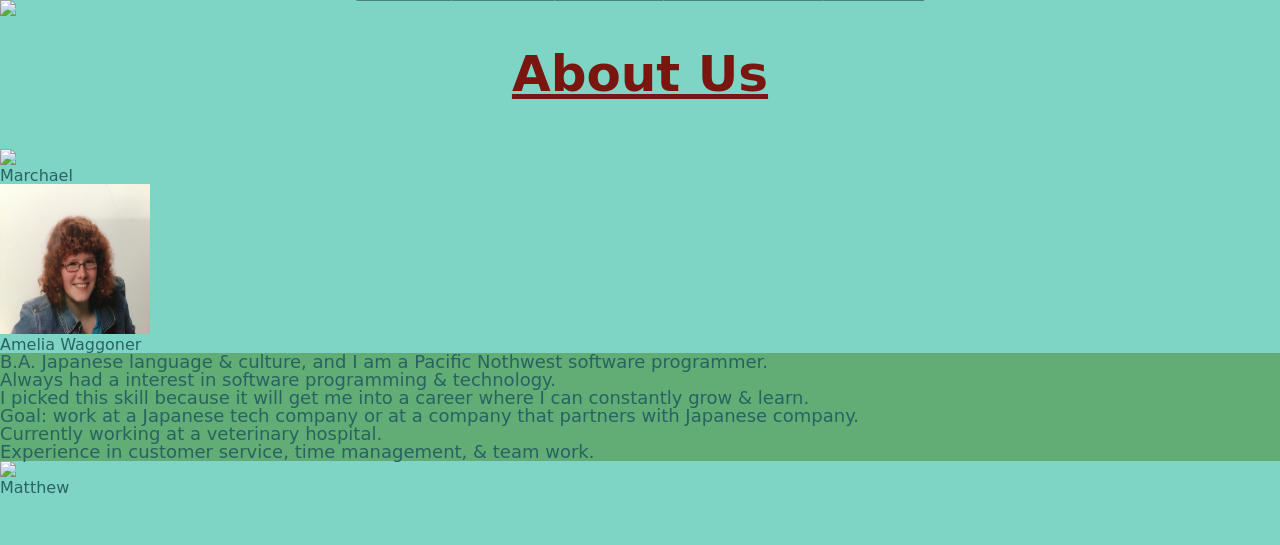
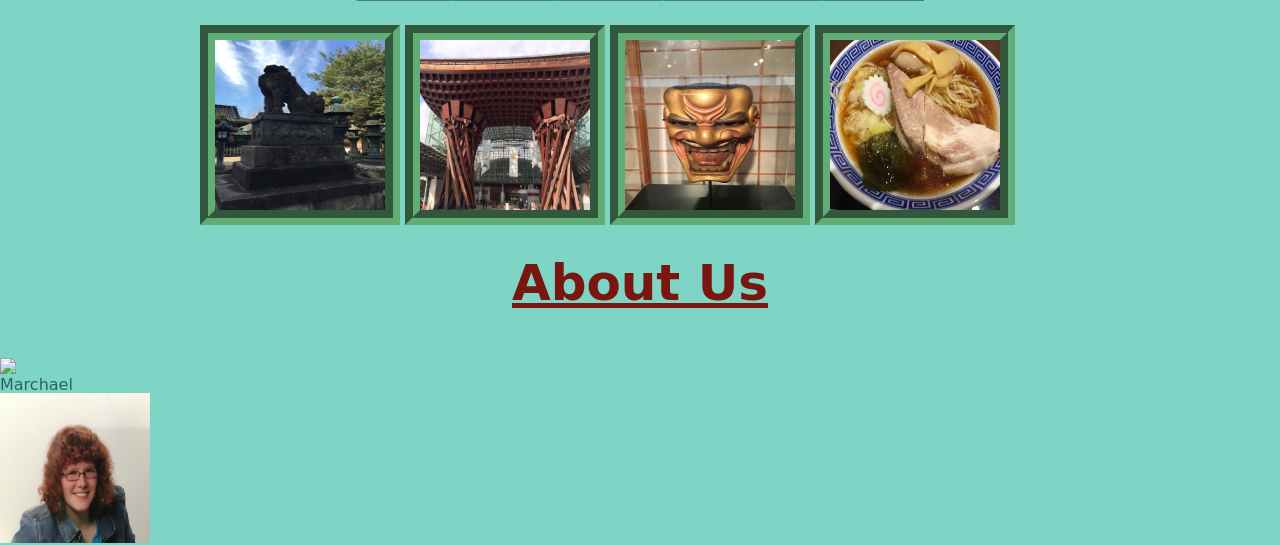
Before and after one commit to Team-Bulbasaur-MMA/Ronin, a Node server app: page /aboutUs in a window 1280 px wide. Shown: the part 200-745 px from the top of the page. Run offline with Node 20, Linux system fonts and the light colour scheme; some libraries are stand-ins or nearby versions; some web fonts are replaced.

Commit message:
added pictures to img folder, and put images on about page with styling

```diff
--- a/public/styles/layout.css
+++ b/public/styles/layout.css
@@ -123,6 +123,39 @@ input {
   background-color: rgb(98, 172, 117);
   font-size: 18px;
 }
+
+#aboutdiv {
+  display: block;
+  margin-top: 25px;
+  margin-left: auto;
+  margin-right: auto;
+}
+
+.liondogimg {
+  height: 200px;
+  width: 200px;
+  border: groove rgb(98, 172, 117) 15px;
+  margin-left: 200px;
+}
+
+.trainstationimg {
+  height: 200px;
+  width: 200px;
+  border: groove rgb(98, 172, 117) 15px;
+}
+
+.maskimg {
+  height: 200px;
+  width: 200px;
+  border: groove rgb(98, 172, 117) 15px;
+}
+
+.ramenimg {
+  height: 200px;
+  width: 200px;
+  border: groove rgb(98, 172, 117) 15px;
+}
+
 }
 
 @media only screen and (min-width: 1000px) {
--- a/views/pages/aboutUs.ejs
+++ b/views/pages/aboutUs.ejs
@@ -4,8 +4,13 @@
   <%- include('../layout/head', {users : users}) %>
   <%- include('../layout/header', {users : users}) %>
   <body>
-    <img src="https://via.placeholder.com/468x60?text=Visit+Blogging.com+Now">
-    <h1 class='title'>About Us</h1>
+    <div id="aboutdiv">
+      <img class="liondogimg" src="img/liondog.jpeg" alt="Shishi Statue, Ueno Park, Tokyo, Japan" title="Shishi Statue by Amelia Waggoner">
+      <img class="trainstationimg" src="img/trainstation.jpeg" alt="Kanazawa, Japan" title="Kanazawa Station by Amelia Waggoner">
+      <img class="maskimg" src="img/mask.jpeg" alt="Noh Mask, Tokyo, Japan" title="Noh Mask by Amelia Waggoner">
+      <img class="ramenimg" src="img/ramen.JPG" alt="Tokyo, Japan" title="Ramen by Amelia Waggoner">
+      <h1 class='title'>About Us</h1>
+    </div>
 
 
     <img src="https://via.placeholder.com/150"><p>Marchael</p>
```
Also changed, not shown: public/img/liondog.jpeg (added), public/img/mask.jpeg (added), public/img/ramen.JPG (added), public/img/trainstation.jpeg (added).
